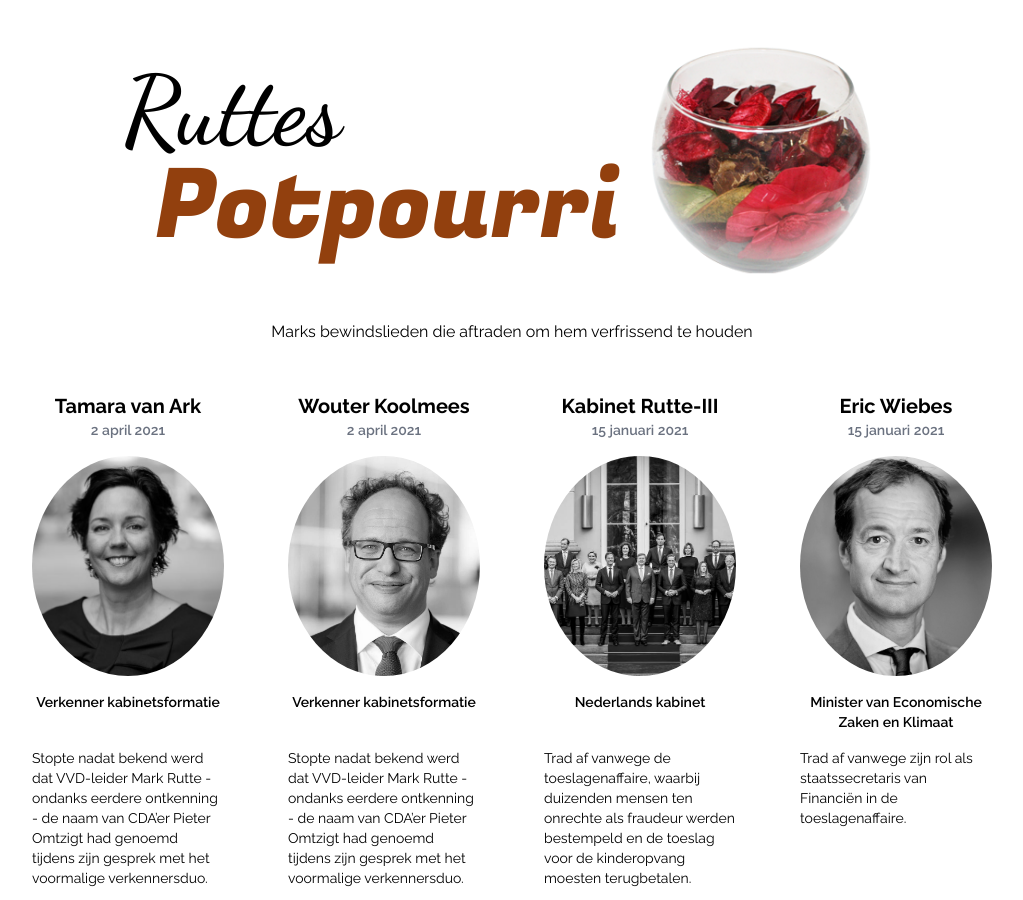
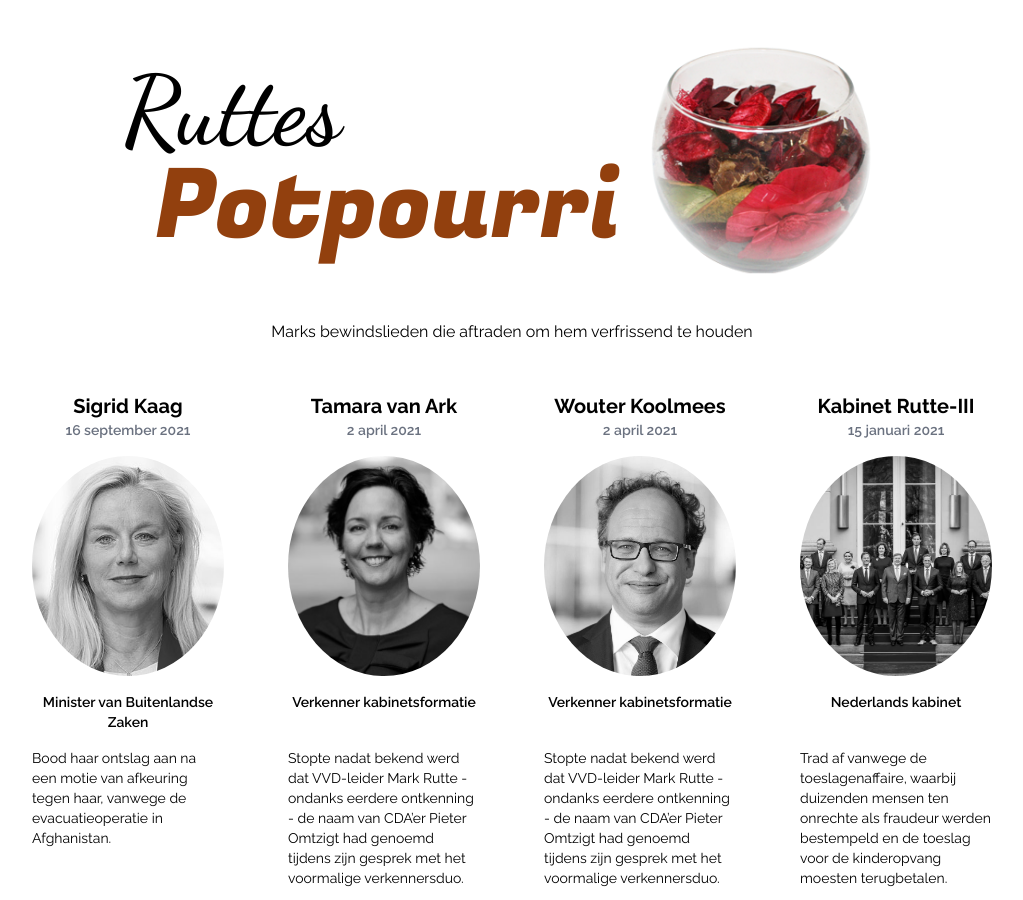
Before and after one commit to jvanhees/ruttes-potpourri, a Jekyll site: the page built from index.html, in a window 1280 px wide and 900 px high. Shown: the whole window, without its empty margins (128-1151 px from the left). Built offline with Jekyll 4.4.1, drawn with Linux system fonts in a browser that asks for light colours.

Commit message:
Add sigrid kaag

```diff
--- a/_data/casualties.yml
+++ b/_data/casualties.yml
@@ -1,3 +1,12 @@
+- name: Sigrid Kaag
+  title: Minister van Buitenlandse Zaken
+  party: D66
+  date: 16 september 2021
+  img: /assets/img/266px-Portretfoto_Sigrid_Kaag_2018_01_(crop).jpg
+  url: https://nos.nl/artikel/2398057-kaag-stapt-op-als-minister-na-afkeuring-kamer-gaat-door-met-formatie
+  description: >-
+    Bood haar ontslag aan na een motie van afkeuring tegen haar, vanwege de evacuatieoperatie in Afghanistan.
+
 - name: Tamara van Ark
   title: Verkenner kabinetsformatie
   party: VVD
```
